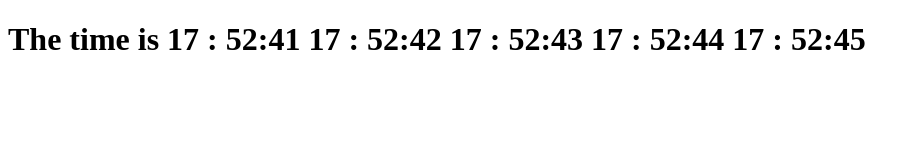
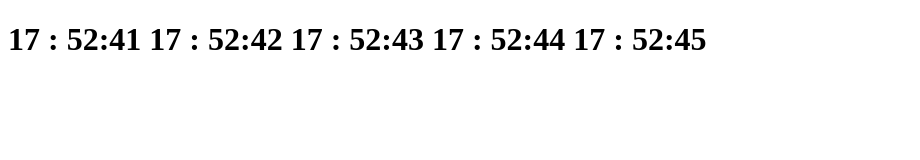
Before and after one commit to Empty-Bottles/Empty-Bottles.github.io, a plain HTML site: page index.html in a window 1280 px wide. Shown: the whole page, without its empty margins (0-920 px from the left). Drawn offline with Linux system fonts and the light colour scheme.

Commit message:
Update index.html

```diff
--- a/index.html
+++ b/index.html
@@ -7,7 +7,7 @@
   </head>
 
   <body>
-    <h1 id="clock">The time is <h1>
+    <h1 id="clock"><h1>
     <script src="src/index.js"></script>
   </body>
 </html>
```
